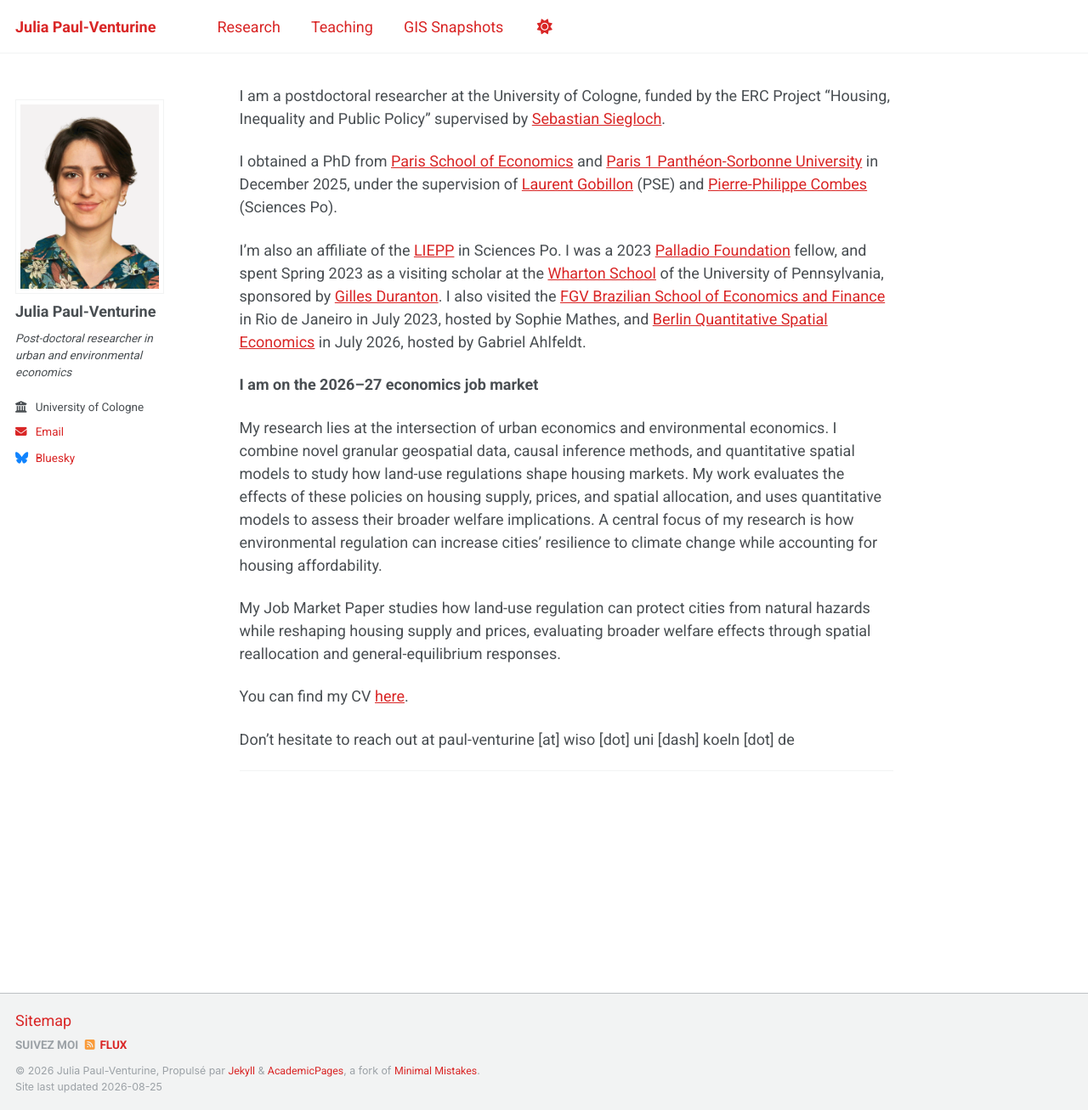
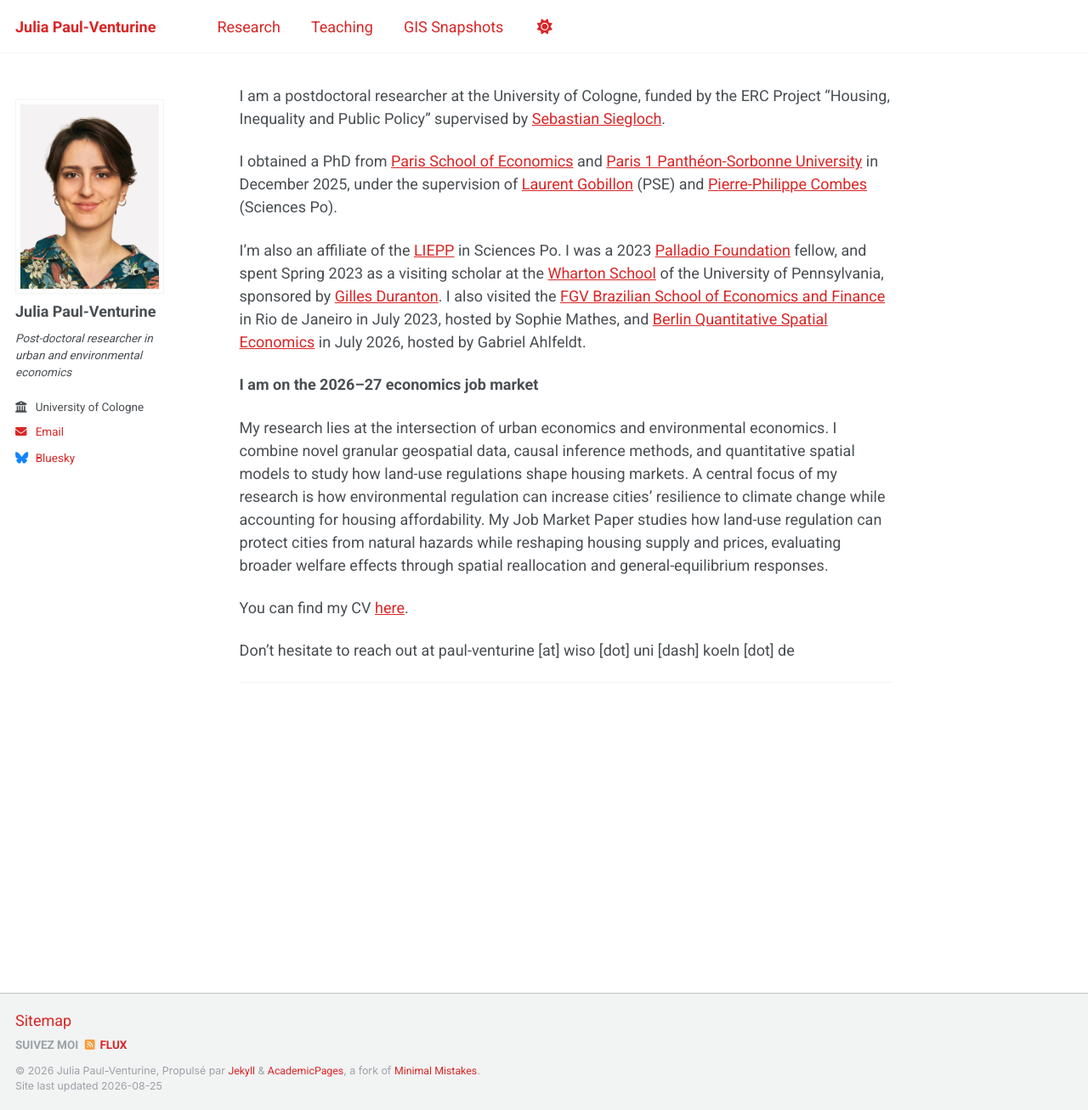
Before and after one commit to julia-paulventurine/julia-paulventurine.github.io, a Jekyll site: the page built from _pages/about.md, in a window 1280 px wide and 1307 px high. Shown: the whole window at 85% size. Built offline with Jekyll 4.4.1, drawn with Linux system fonts in a browser that asks for light colours; a script that is not in the unit is left out.

Commit message:
Refine research description and Job Market Paper details
Removed redundancy in research description and clarified the focus of the Job Market Paper.

```diff
--- a/_pages/about.md
+++ b/_pages/about.md
@@ -21,9 +21,7 @@
 
 **I am on the 2026–27 economics job market**
 
-My research lies at the intersection of urban economics and environmental economics. I combine novel granular geospatial data, causal inference methods, and quantitative spatial models to study how land-use regulations shape housing markets. My work evaluates the effects of these policies on housing supply, prices, and spatial allocation, and uses quantitative models to assess their broader welfare implications. A central focus of my research is how environmental regulation can increase cities’ resilience to climate change while accounting for housing affordability.
-
-My Job Market Paper studies how land-use regulation can protect cities from natural hazards while reshaping housing supply and prices, evaluating broader welfare effects through spatial reallocation and general-equilibrium responses.
+My research lies at the intersection of urban economics and environmental economics. I combine novel granular geospatial data, causal inference methods, and quantitative spatial models to study how land-use regulations shape housing markets. A central focus of my research is how environmental regulation can increase cities’ resilience to climate change while accounting for housing affordability. My Job Market Paper studies how land-use regulation can protect cities from natural hazards while reshaping housing supply and prices, evaluating broader welfare effects through spatial reallocation and general-equilibrium responses.
 
 You can find my CV [here](https://www.dropbox.com/scl/fi/cjb5h575ikf9tenfw18m3/CV_JPV___Current.pdf?rlkey=814m3r99fu9ihmz9rchb04yln&st=tx527ate&dl=0){:target="_blank"}.
 
```
